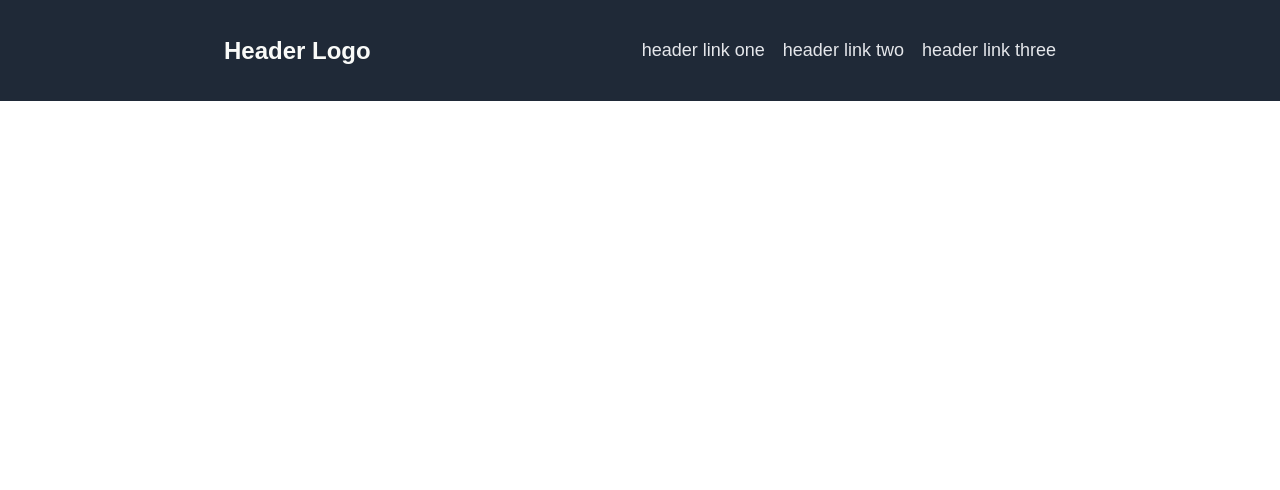
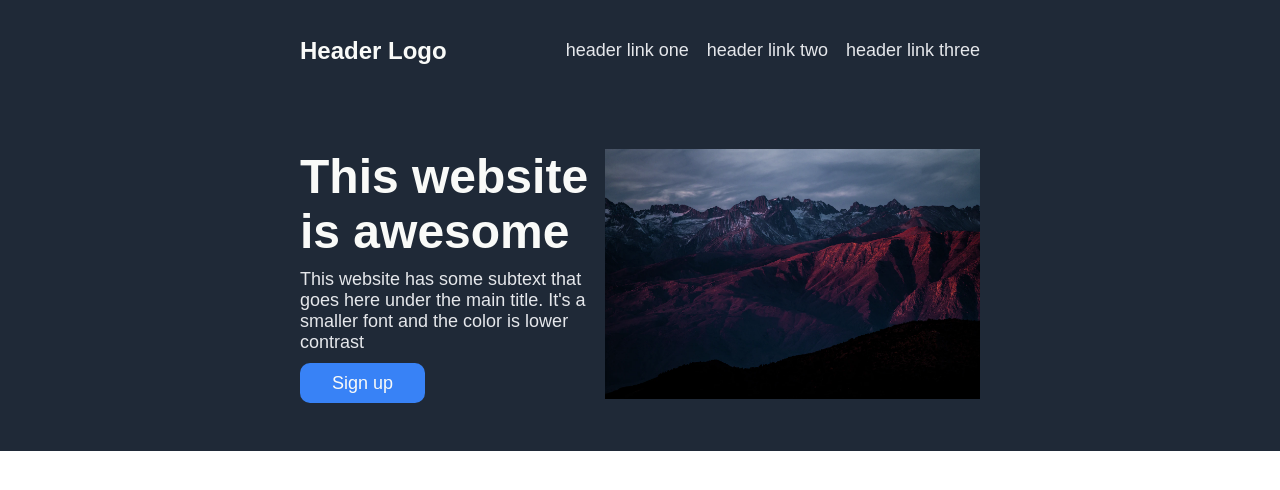
Before and after one commit to JohnPFourchy/landingpage, a plain HTML site: page index.html in a window 1280 px wide. Drawn offline with Linux system fonts and the light colour scheme.

Commit message:
Add hero section html and css

```diff
--- a/index.html
+++ b/index.html
@@ -15,6 +15,16 @@
                 <li><a href="index.html">header link three</a></li>
             </ul>
             </div>
+
+            <div class="hero-container">
+                <div class="hero-vertical">
+                    <p class="hero-main-text">This website is awesome</p>
+                    <p class="hero-sub-text">This website has some subtext that goes here under the main title. It's a smaller font and the color is lower contrast</p>
+                    <button class="hero-button">Sign up</button>
+                </div>
+                <img src="images/header-image.jpg" alt="photo of mountains">
+            </div>
+
         </div>
     </body>
 </html>
--- a/styles/style.css
+++ b/styles/style.css
@@ -7,8 +7,8 @@ body {
 
 a {
     text-decoration: none;
+    font-size: 18px;
     color: #E5E7EB;
-    font-size: 18px;
     gap: 10px;
 }
 
@@ -18,23 +18,68 @@ ul {
     gap: 18px;
 }
 
+img {
+    width: 500px;
+    height: 250px;
+}
+
+p {
+    margin: 0;
+}
+
 .section-one {
     background-color: #1F2937;
-    padding: 0 200px;
+    padding: 0 300px;
+    font-family: "extra-bold", sans-serif;
+    color: #E5E7EB;
 }
 
 .header-container {
-    font-family: "extra-bold", sans-serif;
     display: flex;
     justify-content: flex-start;
     align-items: center;
-    padding: 24px;
+    padding: 24px 0;
+}
+
+.hero-vertical {
+    display: flex;
+    flex-direction: column;
+    width: 500px;
+    gap: 10px;
+}
+
+.hero-container {
+    display: flex;
+    padding: 48px 0;
+    justify-content: space-between;
+}
+
+.hero-main-text {
+    color: #F9FAF8;
+    font-size: 48px;
+    font-weight: 700;
+}
+
+.hero-sub-text {
+    font-size: 18px;
+    color: #E5E7EB;
+}
+
+.hero-button {
+    width: 125px;
+    height: 40px;
+    border-radius: 10px;
+    border: none;
+    background-color: #3882F6;
+    font-size: 18px;
+    color: #F9FAF8;
+    font-family: "extra-bold", sans-serif;
 }
 
 .logo {
     margin: 0;
     color: #F9FAF8;
     font-size: 24px;
-    font-weight: 900;
+    font-weight: 700;
     margin-right: auto;
 }
```
Also changed, not shown: images/header-image.jpg (added).
